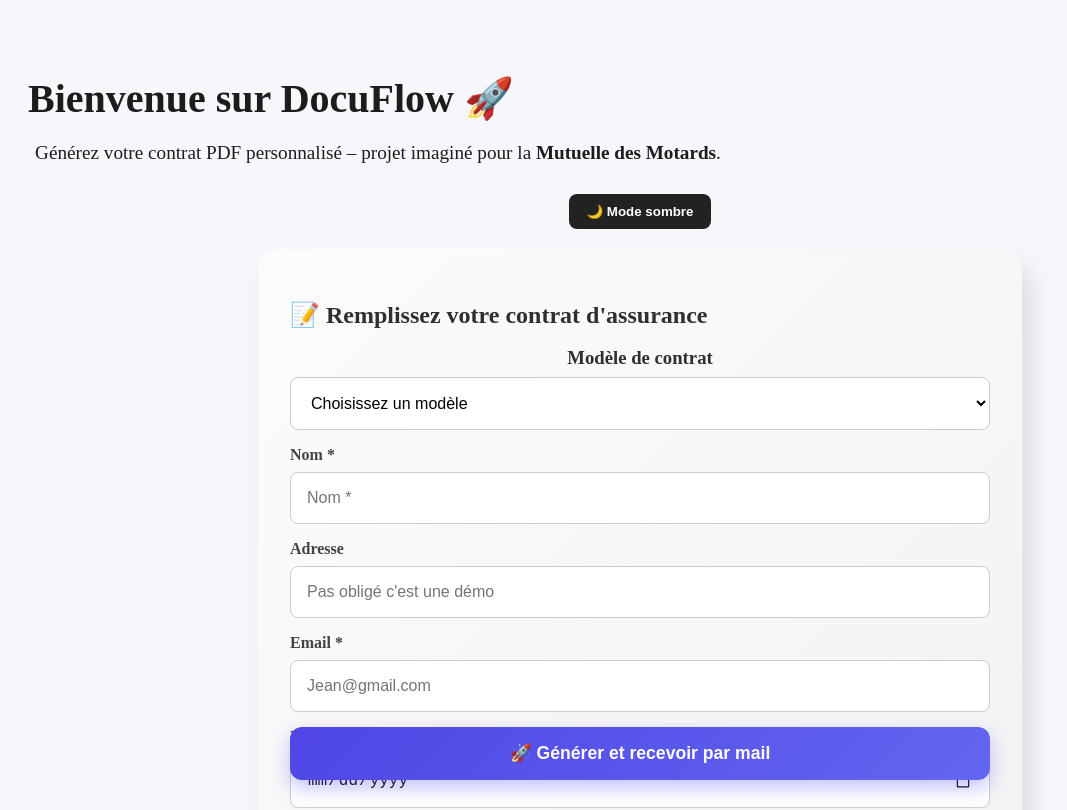
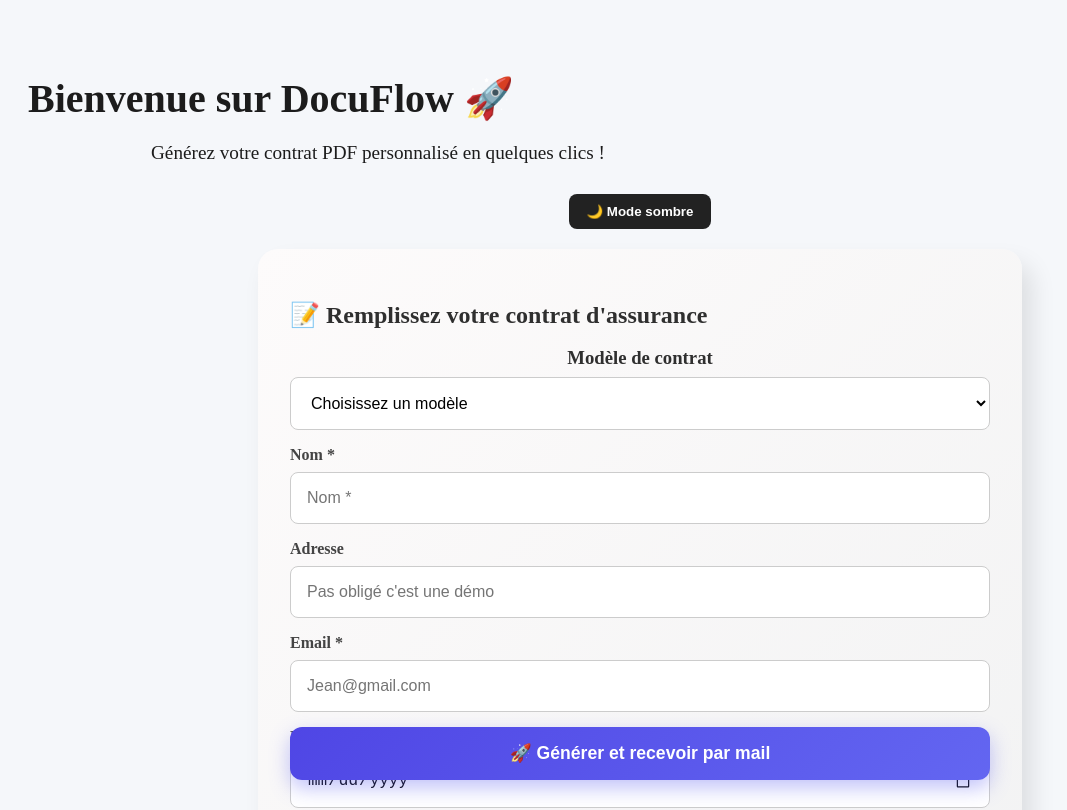
Before and after one commit to Malik971/DocuflowPDF, a React (Vite) app in the folder frontend/: page / in a window 1280 px wide. Shown: the top 810 px of the page, without its empty margins (0-1067 px from the left). Built offline with nearby package versions, Linux system fonts and the light colour scheme.

Commit message:
correction du titre !

```diff
--- a/frontend/src/App.jsx
+++ b/frontend/src/App.jsx
@@ -9,8 +9,8 @@
     <div className="app-container">
       <h1 className="main-title">Bienvenue sur DocuFlow 🚀</h1>
       <p className="main-description">
-        Générez votre contrat PDF personnalisé – projet imaginé pour la{" "}
-        <strong>Mutuelle des Motards</strong>.
+        Générez votre contrat PDF personnalisé en quelques clics !
+        <br />
       </p>
       <div className="darkmode-toggle-wrapper">
         <DarkModeToggle />
```
